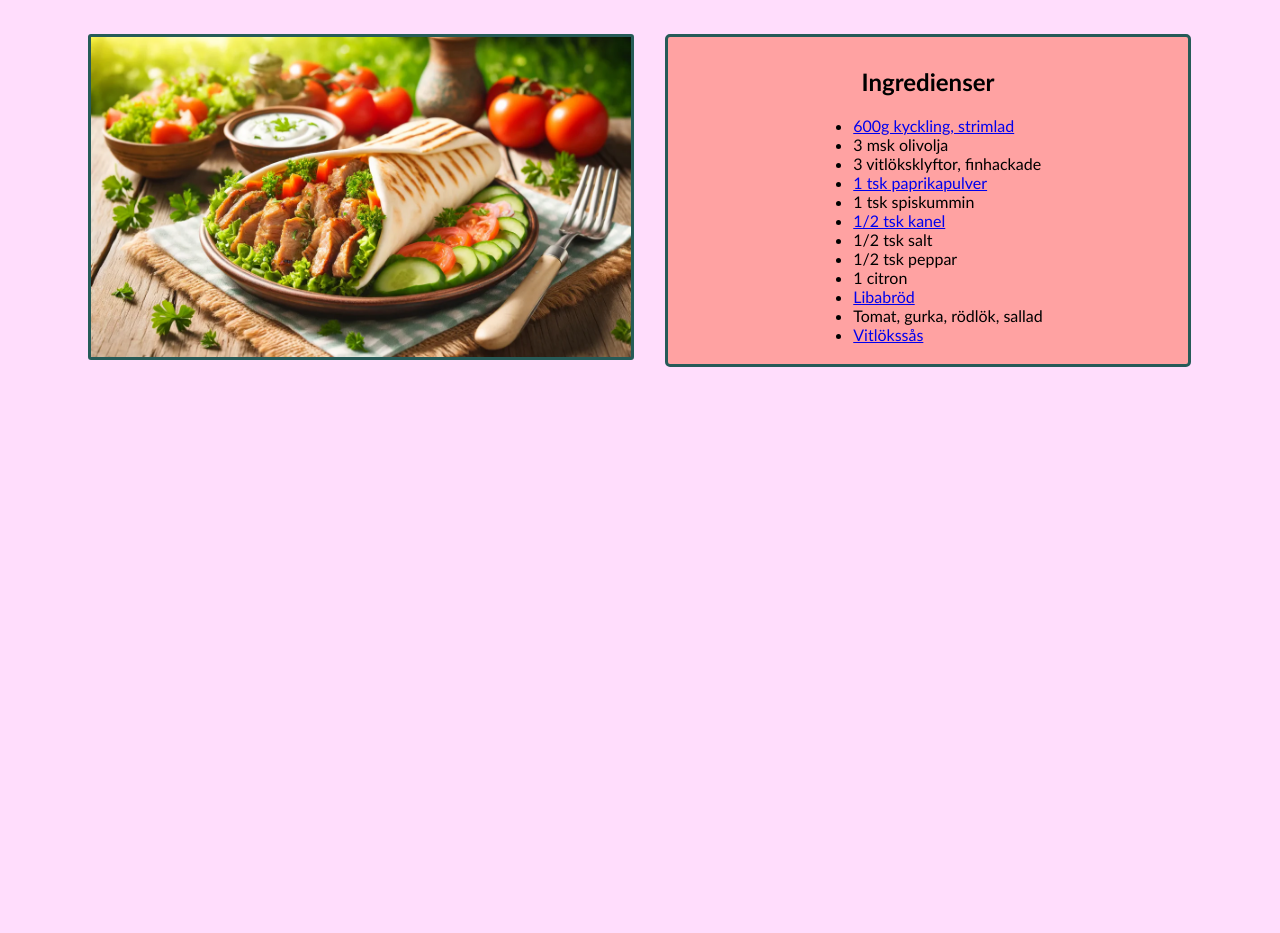
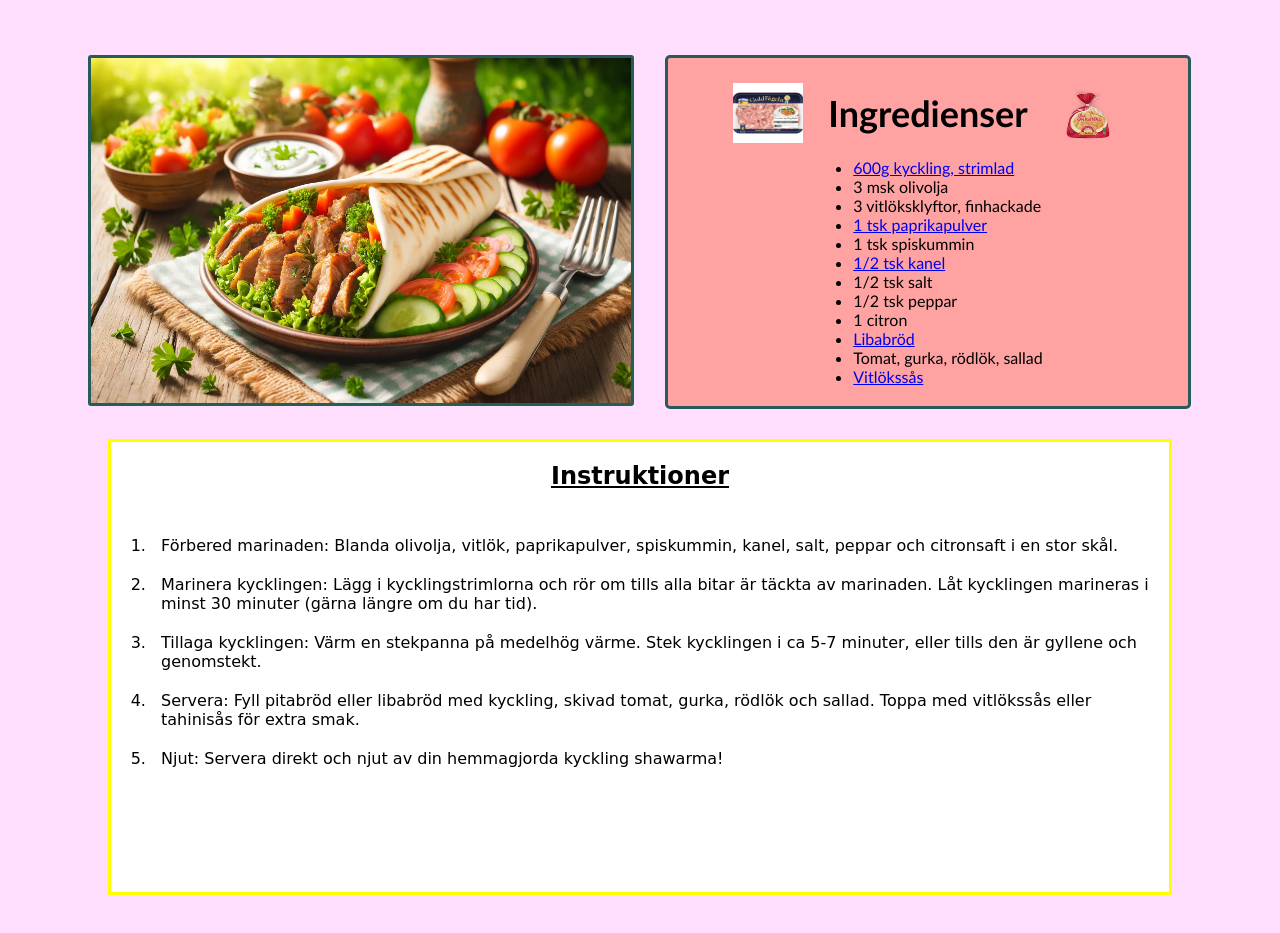
Before and after one commit to JohnnyBattah/Webb_Projekt1, a plain HTML site: page index.html in a window 1280 px wide. Shown: the part 447-1380 px from the top of the page. Drawn offline with Linux system fonts and the light colour scheme; a web font is replaced by a local one.

Commit message:
Klar med instruktioner, la till bilder på ingredienser

```diff
--- a/index.html
+++ b/index.html
@@ -9,6 +9,11 @@
     <link rel="preconnect" href="https://fonts.googleapis.com">
     <link rel="preconnect" href="https://fonts.gstatic.com" crossorigin>
     <link href="https://fonts.googleapis.com/css2?family=Kavoon&family=Rubik+Distressed&display=swap" rel="stylesheet">
+    <link rel="preconnect" href="https://fonts.googleapis.com">
+    <link rel="preconnect" href="https://fonts.gstatic.com" crossorigin>
+    <link
+        href="https://fonts.googleapis.com/css2?family=Edu+AU+VIC+WA+NT+Pre:wght@400..700&family=Inter:ital,opsz,wght@0,14..32,100..900;1,14..32,100..900&family=Kavoon&family=Rubik+Distressed&display=swap"
+        rel="stylesheet">
 </head>
 
 <body>
@@ -36,15 +41,21 @@
 
     <article id="ruta-2">
         <div id="ingredienser">
+            <div id="ingredienser-rubrik">
+                <img class="bild-rubrik" src="img/Kyckling.webp" alt="Bild på ingrediensen strimlad kyckling">
                 <h2>Ingredienser</h2>
+                <img class="bild-rubrik" src="img/libabrod.webp" alt="Bild på libabröd">
+            </div>
             <ul>
                 <li><a href="https://handla.ica.se/produkt/2055334" target="_blank">600g kyckling, strimlad</a></li>
                 <li>3 msk olivolja</li>
                 <li>3 vitlöksklyftor, finhackade</li>
-            <li><a href="https://www.delitea.se/santa-maria-paprikapulver-37-g" target="_blank">1 tsk paprikapulver</a>
+                <li><a href="https://www.delitea.se/santa-maria-paprikapulver-37-g" target="_blank">1 tsk
+                        paprikapulver</a>
                 </li>
                 <li>1 tsk spiskummin</li>
-            <li><a href="https://www.hemkop.se/produkt/Kanel-Malen-Burk-101282293_ST" target="_blank">1/2 tsk kanel</a>
+                <li><a href="https://www.hemkop.se/produkt/Kanel-Malen-Burk-101282293_ST" target="_blank">1/2 tsk
+                        kanel</a>
                 </li>
                 <li>1/2 tsk salt</li>
                 <li>1/2 tsk peppar</li>
@@ -57,6 +68,26 @@
         </div>
     </article>
 
+    <main>
+        <h2><u>Instruktioner</u></h2>
+        <ol>
+            <li>Förbered marinaden: Blanda olivolja, vitlök, paprikapulver, spiskummin, kanel, salt, peppar och
+                citronsaft i en stor skål.
+            </li>
+            <li>Marinera kycklingen: Lägg i kycklingstrimlorna och rör om tills alla bitar är täckta av marinaden.
+                Låt kycklingen marineras i minst 30 minuter (gärna längre om du har tid).
+            </li>
+            <li>Tillaga kycklingen: Värm en stekpanna på medelhög värme. Stek kycklingen i ca 5-7 minuter, eller
+                tills den är gyllene och genomstekt.
+            </li>
+            <li>Servera: Fyll pitabröd eller libabröd med kyckling, skivad tomat, gurka, rödlök och sallad. Toppa
+                med vitlökssås eller tahinisås för extra smak.
+            </li>
+            <li>Njut: Servera direkt och njut av din hemmagjorda kyckling shawarma!
+            </li>
+        </ol>
+    </main>
+
 
 </body>
 
--- a/style.css
+++ b/style.css
@@ -1,7 +1,7 @@
 body {
     display: grid;
     grid-template-columns: 2fr 2fr;
-    grid-template-rows: 15vh 20fr 20fr 40fr 10fr;
+    grid-template-rows: 15vh 20fr 20fr 30fr 10fr;
     gap: 10px;
     background-color: #FFDDFC;
 }
@@ -62,7 +62,7 @@ header {
 #bild-2 {
     grid-row: 3/4;
     grid-column: 1/2;
-    height: 320px;
+    height: 345px;
     width: 540px;
     margin-left: 80px;
     border: 3px solid #265B58;
@@ -73,6 +73,19 @@ header {
     font-family: 'Gill Sans', 'Gill Sans MT', Calibri, 'Trebuchet MS', sans-serif;
     grid-column: 2/3;
     grid-row: 3/4;
+}
+
+#ingredienser-rubrik{
+    display: flex;
+    flex-direction: row;
+    justify-content: space-between;
+    align-items: center;
+    font-weight: 400;
+    font-style: normal;
+    font-size: x-large;
+    margin: 10px;
+    height: 70px;
+    width: 400px;
 }
 
 #ingredienser {
@@ -89,9 +102,32 @@ header {
     margin-top: 0;
 }
 
-#ingredienser ul{
+#ingredienser ul {
     display: flex;
     flex-direction: column;
     margin: 0;
     padding-bottom: 10px;
 }
+
+main {
+    border: 3px solid black;
+    grid-column: 1/3;
+    grid-row: 4/5;
+    margin-top: 20px;
+    margin-left: 100px;
+    margin-right: 100px;
+    border: 3px solid yellow;
+    background-color: white;
+    height: 450px;
+    align-items: center;
+    display: flex;
+    flex-direction: column;
+    font-family: "Edu AU VIC WA NT Pre", cursive;
+    font-optical-sizing: auto;
+    font-weight: 500;
+    font-style: normal;
+}
+
+main li {
+    padding: 10px;
+}
```
Also changed, not shown: img/Kyckling.webp (added), img/libabrod.webp (added). Lines whose indentation alone changed are shown as unchanged.
